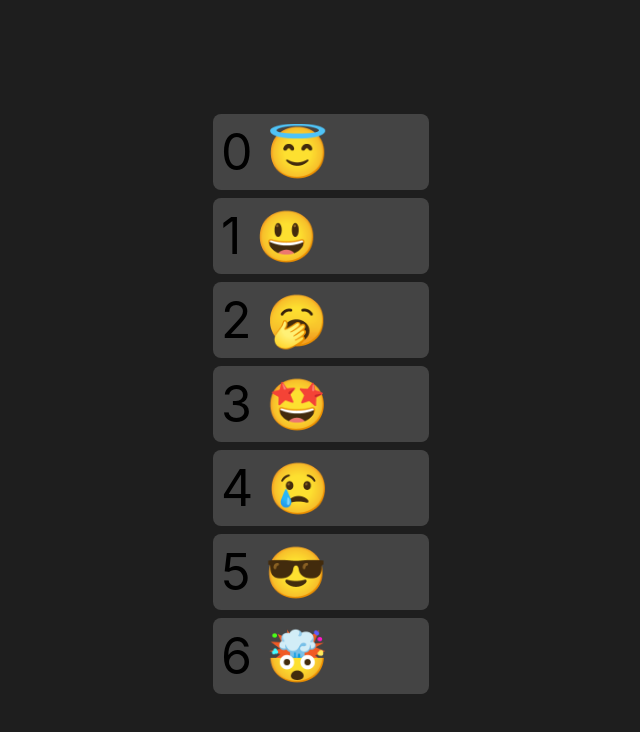
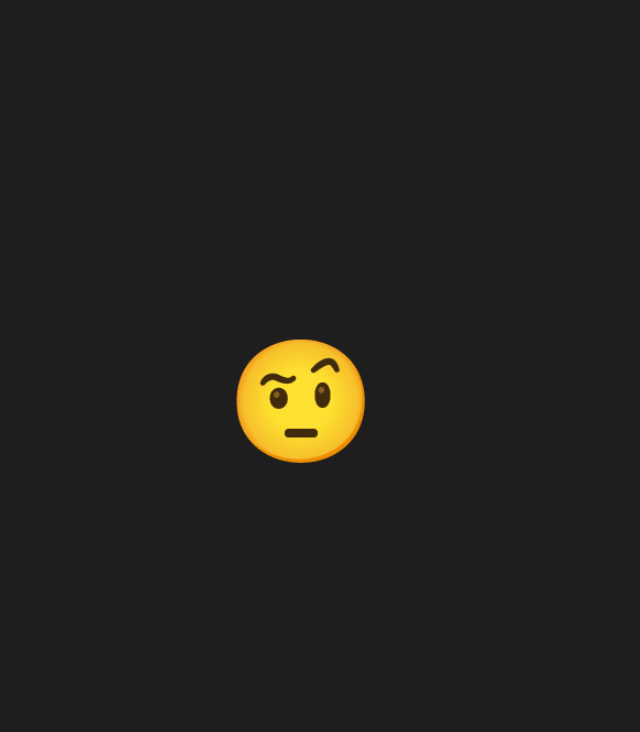
Before and after one commit to lintonye/smileys-in-motion, a React (Create React App) app in the folder smileys-in-motion-demos/: page / in a window 1280 px wide. Shown: the top 732 px of the page, without its empty margins (339-979 px from the left). Built offline with nearby package versions, Linux system fonts and the light colour scheme.

Commit message:
Add simple drag

```diff
--- a/smileys-in-motion-demos/src/App.js
+++ b/smileys-in-motion-demos/src/App.js
@@ -5,7 +5,7 @@ import { ThemeToggle } from "./ThemeToggle";
 import { EmojiPicker } from "./EmojiPicker";
 import { LayoutExamples } from "./LayoutExamples";
 import { MountUnmount } from "./MountUnmount";
-import { DragReorder } from "./DragReorder";
+import { DragAndLayoutAnimation } from "./DragAndLayoutAnimation";
 
 export default function App() {
   return (
@@ -25,7 +25,7 @@ export default function App() {
       {/* <EmojiPicker /> */}
       {/* <LayoutExamples /> */}
       {/* <MountUnmount /> */}
-      <DragReorder />
+      <DragAndLayoutAnimation />
     </div>
   );
 }
--- a/smileys-in-motion-demos/src/DragReorder.js
+++ b/smileys-in-motion-demos/src/DragAndLayoutAnimation.js
@@ -40,7 +40,6 @@ function Item({ title, index, onMove }) {
         setDragged(true);
       }}
       onDragEnd={() => {
-        // TODO cancel the offset caused by drag
         setDragged(false);
       }}
     >
@@ -62,7 +61,7 @@ function move(array, index, targetIndex) {
   array[targetIndex] = x;
 }
 
-export function DragReorder() {
+function DragToReorder() {
   const [faces, setFaces] = useState(
     "😇 😃 🥱 🤩 😢 😎 🤯".split(" ").map((f, idx) => `${idx} ${f}`)
   );
@@ -87,3 +86,16 @@ export function DragReorder() {
     </ul>
   );
 }
+
+function SimpleDrag() {
+  return <motion.div drag>🤨</motion.div>;
+}
+
+export function DragAndLayoutAnimation() {
+  return (
+    <>
+      <SimpleDrag />
+      {/* <DragToReorder /> */}
+    </>
+  );
+}
```
